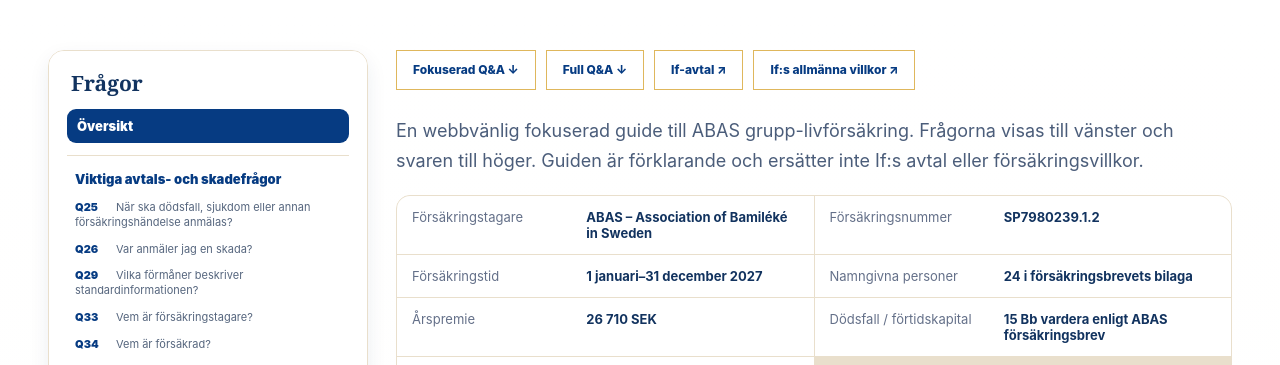
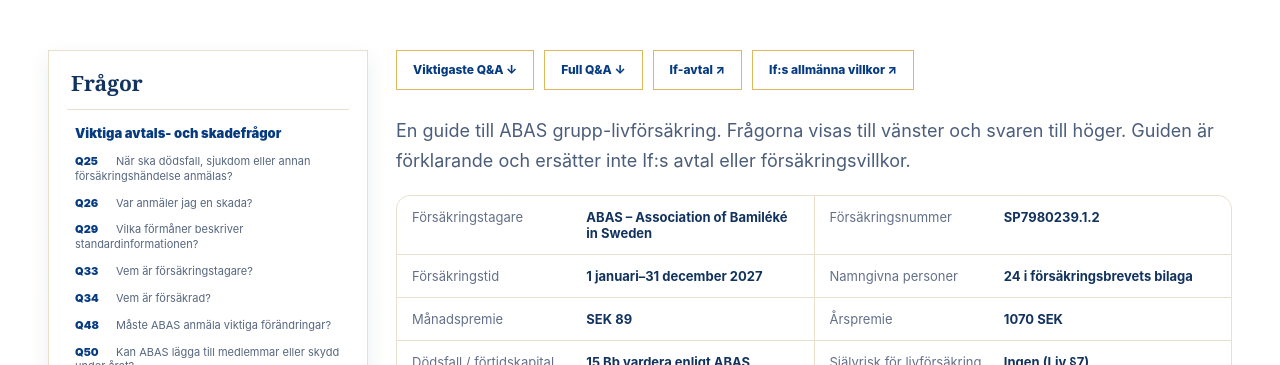
Before and after one commit to josephineMuriel/abas-sweden, a plain HTML site: page qa.html in a window 1280 px wide. Shown: the part 587-952 px from the top of the page. Drawn offline with Linux system fonts and the light colour scheme.

Commit message:
Update ABAS website 12Nov2026 RPN IF Docs 4

```diff
--- a/app.js
+++ b/app.js
@@ -145,7 +145,8 @@
 function renderQaGuide(qd){
   if(!qd) return '';
   const lang=document.body.dataset.lang||'sv';
-  const navLabels={sv:{title:'Frågor',top:'Översikt'},en:{title:'Questions',top:'Overview'},fr:{title:'Questions',top:'Aperçu'}};
+  /*const navLabels={sv:{title:'Frågor',top:'Översikt'},en:{title:'Questions',top:'Overview'},fr:{title:'Questions',top:'Aperçu'}};*/
+  const navLabels={sv:{title:'Frågor'},en:{title:'Questions'},fr:{title:'Questions'}};
   const labels=navLabels[lang]||navLabels.en;
   const policy = qd.policy.map(x=>`<div class="qa-fact"><span>${x[0]}</span><strong>${x[1]}</strong></div>`).join('');
   const nav = qd.sections.map((sec,si)=>{
@@ -157,7 +158,8 @@
     const table = sec.table ? `<div class="qa-reduction-wrap"><table class="qa-reduction"><thead><tr><th>Age / Ålder / Âge</th><th>Reduction</th></tr></thead><tbody>${sec.table.map(r=>`<tr><td>${r[0]}</td><td>${r[1]}</td></tr>`).join('')}</tbody></table></div>` : '';
     return `<section class="qa-section" id="qa-section-${si}"><div class="qa-section-head"><h2>${sec.title}</h2><small>${sec.source}</small></div>${rows}${table}</section>`;
   }).join('');
-  return `<div class="qa-layout"><aside class="qa-nav" aria-label="${labels.title}"><h2>${labels.title}</h2><a class="qa-nav-top" href="#qa-top">${labels.top}</a>${nav}</aside><article class="qa-guide" id="qa-top"><div class="qa-downloads"><a class="btn secondary" href="docs/ABAS_Member_RPN_QuestionsAndAnswers_Focus.docx">${qd.downloads.focus} ↓</a><a class="btn secondary" href="docs/ABAS_Member_RPN_QuestionsAndAnswersFull.docx">${qd.downloads.full} ↓</a><a class="btn secondary" href="docs/RPN_Avtal_SP7980239_2.pdf" target="_blank" rel="noopener">${qd.downloads.agreement} ↗</a><a class="btn secondary" href="docs/RPN_Villkor_SP7980239.pdf" target="_blank" rel="noopener">${qd.downloads.conditions} ↗</a></div><p class="lead">${qd.intro}</p><div class="qa-facts">${policy}</div>${sections}</article></div>`;
+  /*return `<div class="qa-layout"><aside class="qa-nav" aria-label="${labels.title}"><h2>${labels.title}</h2><a class="qa-nav-top" href="#qa-top">${labels.top}</a>${nav}</aside><article class="qa-guide" id="qa-top"><div class="qa-downloads"><a class="btn secondary" href="docs/ABAS_Member_RPN_QuestionsAndAnswers_Focus.docx">${qd.downloads.focus} ↓</a><a class="btn secondary" href="docs/ABAS_Member_RPN_QuestionsAndAnswersFull.docx">${qd.downloads.full} ↓</a><a class="btn secondary" href="docs/RPN_Avtal_SP7980239_2.pdf" target="_blank" rel="noopener">${qd.downloads.agreement} ↗</a><a class="btn secondary" href="docs/RPN_Villkor_SP7980239.pdf" target="_blank" rel="noopener">${qd.downloads.conditions} ↗</a></div><p class="lead">${qd.intro}</p><div class="qa-facts">${policy}</div>${sections}</article></div>`;*/
+  return `<div class="qa-layout"><aside class="qa-nav" aria-label="${labels.title}"><h2>${labels.title}</h2>${nav}</aside><article class="qa-guide" id="qa-top"><div class="qa-downloads"><a class="btn secondary" href="docs/ABAS_Member_RPN_QuestionsAndAnswers_Focus.docx">${qd.downloads.focus} ↓</a><a class="btn secondary" href="docs/ABAS_Member_RPN_QuestionsAndAnswersFull.docx">${qd.downloads.full} ↓</a><a class="btn secondary" href="docs/RPN_Avtal_SP7980239_2.pdf" target="_blank" rel="noopener">${qd.downloads.agreement} ↗</a><a class="btn secondary" href="docs/RPN_Villkor_SP7980239.pdf" target="_blank" rel="noopener">${qd.downloads.conditions} ↗</a></div><p class="lead">${qd.intro}</p><div class="qa-facts">${policy}</div>${sections}</article></div>`;
 }
 
 function renderStandalone(c){
--- a/qa-data.js
+++ b/qa-data.js
@@ -2,19 +2,20 @@
   en: {
     kicker: 'Member insurance',
     title: 'Insurance explained — Questions & Answers',
-    intro: 'A web-friendly focused guide to the ABAS group life insurance. Questions are on the left and answers on the right. This guide is explanatory and does not replace the If agreement or insurance conditions.',
+    intro: 'Guide to the ABAS group insurance. Questions are on the left and answers on the right. This guide is explanatory and does not replace the If agreement or insurance conditions.',
     note: '',
     policy: [
       ['Policyholder','ABAS — Association of Bamiléké in Sweden'],
       ['Insurance number','SP7980239.1.2'],
       ['Policy period','1 January–31 December 2027'],
       ['Persons named','24 in the certificate appendix'],
-      ['Annual premium','SEK 26,710'],
+      ['Monthly premium','SEK 89'],
+      ['Annual premium','SEK 1070'],
       ['Death / early-capital headings','15 Bb each in the ABAS certificate'],
       ['Life insurance deductible','None (Life §7)']
     ],
     downloads: {
-      focus: 'Focused Q&A',
+      focus: 'Most Important Q&A',
       full: 'Full Q&A',
       agreement: 'If Agreement (Avtal)',
       conditions: 'If General conditions (Villkor)'
@@ -57,11 +58,7 @@
         ['Q138','What reductions are shown after early capital has been paid?','The policy prints an age-based percentage reduction in remaining death capital. It is separate from the ordinary age-55 reduction. See the table below.'],
         ['Q139','Is the table age based on age at early-capital payment or age at death?','The displayed wording does not clearly state the reference point and stops at age 66. ABAS should ask If to confirm the age rule and treatment at ages 67–69.']
       ], table:[['≤29','20%'],['30','20%'],['31','20%'],['32','20%'],['33','20%'],['34','20%'],['35','18%'],['36','21%'],['37','24%'],['38','27%'],['39','30%'],['40','33%'],['41','36%'],['42','39%'],['43','42%'],['44','45%'],['45','48%'],['46','51%'],['47','54%'],['48','57%'],['49','60%'],['50','63%'],['51','66%'],['52','69%'],['53','72%'],['54','75%'],['55','78%'],['56','81%'],['57','84%'],['58','87%'],['59','90%'],['60','92%'],['61','94%'],['62','96%'],['63','98%'],['64','100%'],['65','100%'],['66','100%']]},
-      {title:'Child protection', source:'Life §5.2, Villkor p. 23', items:[
-        ['Q140','What is child protection (barnskydd)?','The standard life-product terms describe a child-death benefit for a legally inheriting child who dies before the end of the month in which the child turns 18.'],
-        ['Q143','How much is paid for a covered child’s death?','The terms describe one price base amount, paid to the child’s estate unless another valid beneficiary arrangement exists.'],
-        ['Q145','Does the ABAS certificate expressly list child protection?','No separate “Barnskydd” line appears in the certificate. Because the standard terms describe it but the certificate lists life and early capital, ABAS should obtain written confirmation from If.']
-      ]},
+
       {title:'Early capital (förtidskapital)', source:'Life §5.3, Villkor pp. 23–24', items:[
         ['Q146','What is early capital?','A lump-sum benefit paid while the insured is alive for qualifying long-term inability to work due to illness or accident. It is not a funeral or death payment.'],
         ['Q147','Can I qualify after a short illness or temporary sick leave?','No. The terms require at least 25% incapacity for a total of 30 months within 36 months, or at least 50% sickness compensation (sjukersättning) from Försäkringskassan.'],
@@ -74,6 +71,11 @@
         ['Q154','Does the early-capital amount stay unchanged with age?','No. From age 30, the insured amount is reduced by 3% each year compared with the previous year’s amount; the reduction therefore compounds.'],
         ['Q155','Can the 30-month rule be completed during ABAS’s first one-year policy period?','The conditions require the qualifying time to be achieved while insured. ABAS should ask If whether time can span renewals, whether earlier insured time counts and how the sickness-compensation route works.'],
         ['Q156','Can early capital affect what my family receives when I die?','Yes. The separate §5.1.5 reduction table can reduce later death capital, in addition to other age-related rules. The interaction should be confirmed with If.']
+      ]},
+      {title:'Child protection', source:'Life §5.2, Villkor p. 23', items:[
+        ['Q140','What is child protection (barnskydd)?','The standard life-product terms describe a child-death benefit for a legally inheriting child who dies before the end of the month in which the child turns 18.'],
+        ['Q143','How much is paid for a covered child’s death?','The terms describe one price base amount, paid to the child’s estate unless another valid beneficiary arrangement exists.'],
+        ['Q145','Does the ABAS certificate expressly list child protection?','No separate “Barnskydd” line appears in the certificate. Because the standard terms describe it but the certificate lists life and early capital, ABAS should obtain written confirmation from If.']
       ]},
       {title:'Important exclusions', source:'Life §5.4, Villkor p. 24', items:[
         ['Q157','Are deaths or injuries connected to war or armed conflict covered?','Generally not when attributable to war, armed conflict or the listed peacekeeping/associated missions, subject to the narrow 30-day exception.'],
@@ -104,10 +106,12 @@
   },
   sv: {
     kicker:'Medlemsförsäkring', title:'Försäkringen förklarad — frågor och svar',
-    intro:'En webbvänlig fokuserad guide till ABAS grupp-livförsäkring. Frågorna visas till vänster och svaren till höger. Guiden är förklarande och ersätter inte If:s avtal eller försäkringsvillkor.',
+    intro:'En guide till ABAS grupp-livförsäkring. Frågorna visas till vänster och svaren till höger. Guiden är förklarande och ersätter inte If:s avtal eller försäkringsvillkor.',
     note:'',
-    policy:[['Försäkringstagare','ABAS – Association of Bamiléké in Sweden'],['Försäkringsnummer','SP7980239.1.2'],['Försäkringstid','1 januari–31 december 2027'],['Namngivna personer','24 i försäkringsbrevets bilaga'],['Årspremie','26 710 SEK'],['Dödsfall / förtidskapital','15 Bb vardera enligt ABAS försäkringsbrev'],['Självrisk för livförsäkring','Ingen (Liv §7)']],
-    downloads:{focus:'Fokuserad Q&A',full:'Full Q&A',agreement:'If-avtal',conditions:'If:s allmänna villkor'},
+    policy:[['Försäkringstagare','ABAS – Association of Bamiléké in Sweden'],['Försäkringsnummer','SP7980239.1.2'],['Försäkringstid','1 januari–31 december 2027'],
+    ['Namngivna personer','24 i försäkringsbrevets bilaga'],['Månadspremie','SEK 89'],['Årspremie','1070 SEK'],
+    ['Dödsfall / förtidskapital','15 Bb vardera enligt ABAS försäkringsbrev'],['Självrisk för livförsäkring','Ingen (Liv §7)']],
+    downloads:{focus:'Viktigaste Q&A',full:'Full Q&A',agreement:'If-avtal',conditions:'If:s allmänna villkor'},
     sections:[
       {title:'Viktiga avtals- och skadefrågor',source:'Villkor s. 6–20',items:[
         ['Q25','När ska dödsfall, sjukdom eller annan försäkringshändelse anmälas?','Anmäl till If utan dröjsmål. En sen anmälan kan påverka ersättningen; de detaljerade reglerna finns i allmänna villkor §2.3.'],
@@ -146,11 +150,7 @@
         ['Q138','Vilka minskningar anges efter utbetalt förtidskapital?','Villkoren visar en åldersbaserad procentuell minskning av återstående dödsfallskapital. Den är separat från den vanliga minskningen från 55 års ålder. Se tabellen nedan.'],
         ['Q139','Avser tabellens ålder åldern vid utbetalning av förtidskapital eller vid dödsfall?','Texten anger inte tydligt referensåldern och tabellen slutar vid 66 år. ABAS bör be If bekräfta åldersregeln och hanteringen av 67–69 år.']
       ],table:[['≤29','20%'],['30','20%'],['31','20%'],['32','20%'],['33','20%'],['34','20%'],['35','18%'],['36','21%'],['37','24%'],['38','27%'],['39','30%'],['40','33%'],['41','36%'],['42','39%'],['43','42%'],['44','45%'],['45','48%'],['46','51%'],['47','54%'],['48','57%'],['49','60%'],['50','63%'],['51','66%'],['52','69%'],['53','72%'],['54','75%'],['55','78%'],['56','81%'],['57','84%'],['58','87%'],['59','90%'],['60','92%'],['61','94%'],['62','96%'],['63','98%'],['64','100%'],['65','100%'],['66','100%']]},
-      {title:'Barnskydd',source:'Liv §5.2, Villkor s. 23',items:[
-        ['Q140','Vad är barnskydd?','Standardvillkoren för liv beskriver ersättning vid dödsfall för ett arvsberättigat barn före utgången av den månad barnet fyller 18 år.'],
-        ['Q143','Hur mycket betalas vid ett ersättningsbart barns dödsfall?','Villkoren beskriver ett prisbasbelopp till barnets dödsbo, om inget annat giltigt förmånstagarförordnande finns.'],
-        ['Q145','Anger ABAS försäkringsbrev uttryckligen barnskydd?','Nej, någon separat rad för Barnskydd finns inte. Eftersom standardvillkoren beskriver barnskydd men försäkringsbrevet listar liv och förtidskapital bör ABAS få skriftlig bekräftelse från If.']
-      ]},
+
       {title:'Förtidskapital',source:'Liv §5.3, Villkor s. 23–24',items:[
         ['Q146','Vad är förtidskapital?','Ett engångsbelopp som kan betalas medan den försäkrade lever vid kvalificerande långvarig arbetsoförmåga på grund av sjukdom eller olycksfall. Det är inte en dödsfalls- eller begravningsersättning.'],
         ['Q147','Kan jag få förtidskapital efter kort sjukdom eller tillfällig sjukskrivning?','Nej. Villkoren kräver minst 25 % arbetsoförmåga i sammanlagt 30 månader under 36 månader, eller minst 50 % sjukersättning från Försäkringskassan.'],
@@ -163,6 +163,11 @@
         ['Q154','Är förtidskapitalets belopp oförändrat med åldern?','Nej. Från 30 års ålder minskas försäkringsbeloppet med 3 % per år jämfört med föregående års belopp, vilket innebär en sammansatt minskning.'],
         ['Q155','Kan 30-månadersregeln uppfyllas under ABAS första ettåriga försäkringsperiod?','Villkoren kräver att kvalifikationstiden uppnås medan personen är försäkrad. ABAS bör fråga If om tiden kan löpa över förnyelser, om tidigare försäkringstid räknas och hur sjukersättningsvägen fungerar.'],
         ['Q156','Kan utbetalt förtidskapital påverka vad familjen får vid dödsfall?','Ja. Tabellen i §5.1.5 kan minska senare dödsfallskapital, utöver andra åldersregler. Samspelet bör bekräftas med If.']
+      ]},
+      {title:'Barnskydd',source:'Liv §5.2, Villkor s. 23',items:[
+        ['Q140','Vad är barnskydd?','Standardvillkoren för liv beskriver ersättning vid dödsfall för ett arvsberättigat barn före utgången av den månad barnet fyller 18 år.'],
+        ['Q143','Hur mycket betalas vid ett ersättningsbart barns dödsfall?','Villkoren beskriver ett prisbasbelopp till barnets dödsbo, om inget annat giltigt förmånstagarförordnande finns.'],
+        ['Q145','Anger ABAS försäkringsbrev uttryckligen barnskydd?','Nej, någon separat rad för Barnskydd finns inte. Eftersom standardvillkoren beskriver barnskydd men försäkringsbrevet listar liv och förtidskapital bör ABAS få skriftlig bekräftelse från If.']
       ]},
       {title:'Viktiga undantag',source:'Liv §5.4, Villkor s. 24',items:[
         ['Q157','Täcks dödsfall eller skador kopplade till krig eller väpnad konflikt?','Som huvudregel nej när de kan hänföras till krig, väpnad konflikt eller de angivna fredsbevarande/relaterade uppdragen, med ett snävt 30-dagarsundantag.'],
@@ -193,10 +198,12 @@
   },
   fr: {
     kicker:'Assurance des membres', title:'L’assurance expliquée — Questions & Réponses',
-    intro:'Un guide ciblé et adapté au web sur l’assurance-vie collective ABAS. Les questions sont à gauche et les réponses à droite. Ce guide est explicatif et ne remplace ni le contrat ni les conditions d’assurance If.',
+    intro:'Guide sur l’assurance collective ABAS. Les questions sont à gauche et les réponses à droite. Ce guide est explicatif et ne remplace ni le contrat ni les conditions d’assurance If.',
     note:'',
-    policy:[['Souscripteur','ABAS – Association of Bamiléké in Sweden'],['Numéro d’assurance','SP7980239.1.2'],['Période','1 janvier–31 décembre 2027'],['Personnes nommées','24 dans l’annexe du certificat'],['Prime annuelle','26 710 SEK'],['Décès / capital anticipé','15 Bb chacun selon le certificat ABAS'],['Franchise de l’assurance-vie','Aucune (Vie §7)']],
-    downloads:{focus:'Q&A ciblée',full:'Q&A complète',agreement:'Contrat If (Avtal)',conditions:'Conditions générales If (Villkor)'},
+    policy:[['Souscripteur','ABAS – Association of Bamiléké in Sweden'],['Numéro d’assurance','SP7980239.1.2'],
+    ['Période','1 janvier–31 décembre 2027'],['Personnes nommées','24 dans l’annexe du certificat'],
+    ['Prime mensuelle','89 SEK'],['Prime annuelle','1070 SEK'],['Décès / capital anticipé','15 Bb chacun selon le certificat ABAS'],['Franchise de l’assurance-vie','Aucune (Vie §7)']],
+    downloads:{focus:'Q&A importantes',full:'Q&A complète',agreement:'Contrat If (Avtal)',conditions:'Conditions générales If (Villkor)'},
     sections:[
       {title:'Questions clés sur le contrat et les sinistres',source:'Villkor p. 6–20',items:[
         ['Q25','Quand faut-il déclarer un décès, une maladie ou un autre événement assuré ?','Il faut le déclarer à If sans délai. Une déclaration tardive peut affecter l’indemnisation ; les règles détaillées figurent au §2.3 des conditions générales.'],
@@ -235,11 +242,7 @@
         ['Q138','Quelles réductions sont prévues après versement du capital anticipé ?','La police imprime une réduction en pourcentage du capital décès restant selon l’âge. Elle est distincte de la réduction ordinaire à partir de 55 ans. Voir le tableau ci-dessous.'],
         ['Q139','L’âge du tableau correspond-il à l’âge lors du capital anticipé ou au décès ?','Le texte n’indique pas clairement le point de référence et le tableau s’arrête à 66 ans. ABAS doit demander à If de confirmer la règle et le traitement des 67–69 ans.']
       ],table:[['≤29','20%'],['30','20%'],['31','20%'],['32','20%'],['33','20%'],['34','20%'],['35','18%'],['36','21%'],['37','24%'],['38','27%'],['39','30%'],['40','33%'],['41','36%'],['42','39%'],['43','42%'],['44','45%'],['45','48%'],['46','51%'],['47','54%'],['48','57%'],['49','60%'],['50','63%'],['51','66%'],['52','69%'],['53','72%'],['54','75%'],['55','78%'],['56','81%'],['57','84%'],['58','87%'],['59','90%'],['60','92%'],['61','94%'],['62','96%'],['63','98%'],['64','100%'],['65','100%'],['66','100%']]},
-      {title:'Protection enfant',source:'Vie §5.2, Villkor p. 23',items:[
-        ['Q140','Qu’est-ce que la protection enfant (barnskydd) ?','Les conditions standard vie décrivent une prestation en cas de décès d’un enfant légalement héritier avant la fin du mois où il atteint 18 ans.'],
-        ['Q143','Quel montant est versé lors du décès couvert d’un enfant ?','Les conditions décrivent un prixbasbelopp versé à la succession de l’enfant, sauf autre désignation valable.'],
-        ['Q145','Le certificat ABAS mentionne-t-il explicitement la protection enfant ?','Non, aucune ligne séparée “Barnskydd” n’apparaît. Comme les conditions standard la décrivent mais que le certificat mentionne vie et capital anticipé, ABAS doit obtenir une confirmation écrite de If.']
-      ]},
+
       {title:'Capital anticipé (förtidskapital)',source:'Vie §5.3, Villkor p. 23–24',items:[
         ['Q146','Qu’est-ce que le capital anticipé ?','Une prestation forfaitaire versée du vivant de l’assuré en cas d’incapacité de travail durable répondant aux conditions, due à une maladie ou un accident. Ce n’est pas une prestation funéraire ou de décès.'],
         ['Q147','Puis-je y avoir droit après une courte maladie ou un arrêt temporaire ?','Non. Les conditions exigent au moins 25 % d’incapacité pendant 30 mois au total sur 36 mois, ou au moins 50 % de sjukersättning accordée par Försäkringskassan.'],
@@ -252,6 +255,11 @@
         ['Q154','Le montant reste-t-il inchangé avec l’âge ?','Non. À partir de 30 ans, le montant assuré diminue de 3 % par an par rapport à l’année précédente ; la réduction est donc composée.'],
         ['Q155','La règle des 30 mois peut-elle être remplie pendant la première année de police ABAS ?','Les conditions exigent que la durée qualifiante soit acquise pendant l’assurance. ABAS doit demander à If si elle peut s’étendre sur plusieurs renouvellements, si une période antérieure compte et comment fonctionne la voie via la sjukersättning.'],
         ['Q156','Un capital anticipé peut-il réduire ce que ma famille reçoit à mon décès ?','Oui. Le tableau du §5.1.5 peut réduire le capital décès ultérieur, en plus des autres règles liées à l’âge. L’interaction doit être confirmée avec If.']
+      ]},
+       {title:'Protection enfant',source:'Vie §5.2, Villkor p. 23',items:[
+        ['Q140','Qu’est-ce que la protection enfant (barnskydd) ?','Les conditions standard vie décrivent une prestation en cas de décès d’un enfant légalement héritier avant la fin du mois où il atteint 18 ans.'],
+        ['Q143','Quel montant est versé lors du décès couvert d’un enfant ?','Les conditions décrivent un prixbasbelopp versé à la succession de l’enfant, sauf autre désignation valable.'],
+        ['Q145','Le certificat ABAS mentionne-t-il explicitement la protection enfant ?','Non, aucune ligne séparée “Barnskydd” n’apparaît. Comme les conditions standard la décrivent mais que le certificat mentionne vie et capital anticipé, ABAS doit obtenir une confirmation écrite de If.']
       ]},
       {title:'Exclusions importantes',source:'Vie §5.4, Villkor p. 24',items:[
         ['Q157','Les décès ou blessures liés à la guerre ou à un conflit armé sont-ils couverts ?','En principe non lorsqu’ils sont attribuables à la guerre, au conflit armé ou aux missions de maintien de la paix/assimilées visées, sous réserve de l’exception étroite de 30 jours.'],
--- a/styles.css
+++ b/styles.css
@@ -349,9 +349,9 @@
 /* Requested visibility and Q&A navigation */
 .lang-switch [data-lang="ng"]{display:none!important}
 .qa-layout{display:grid;grid-template-columns:minmax(260px,330px) minmax(0,1fr);gap:30px;align-items:start}
-.qa-nav{position:sticky;top:18px;max-height:calc(100vh - 36px);overflow:auto;padding:18px 14px;border:1px solid var(--line);border-radius:16px;background:#fff;box-shadow:var(--shadow-sm)}
+.qa-nav{position:sticky;top:18px;max-height:calc(100vh - 36px);overflow:auto;padding:18px 14px;border:1px solid var(--line);border-radius:0px;background:#fff;box-shadow:var(--shadow-sm)}
 .qa-nav h2{margin:0 8px 12px;font-size:21px;color:var(--ink)}
-.qa-nav-top,.qa-nav-section,.qa-nav-question{display:block;text-decoration:none;color:var(--ink);border-radius:9px}
+.qa-nav-top,.qa-nav-section,.qa-nav-question{display:block;text-decoration:none;color:var(--ink);border-radius:0px}
 .qa-nav-top{margin:0 4px 12px;padding:9px 10px;background:var(--navy);color:#fff;font-weight:900;font-size:13px}
 .qa-nav-group{margin:0 4px 13px;padding-top:8px;border-top:1px solid var(--line)}
 .qa-nav-section{padding:7px 8px;font-weight:900;font-size:13px;color:var(--navy)}
```
